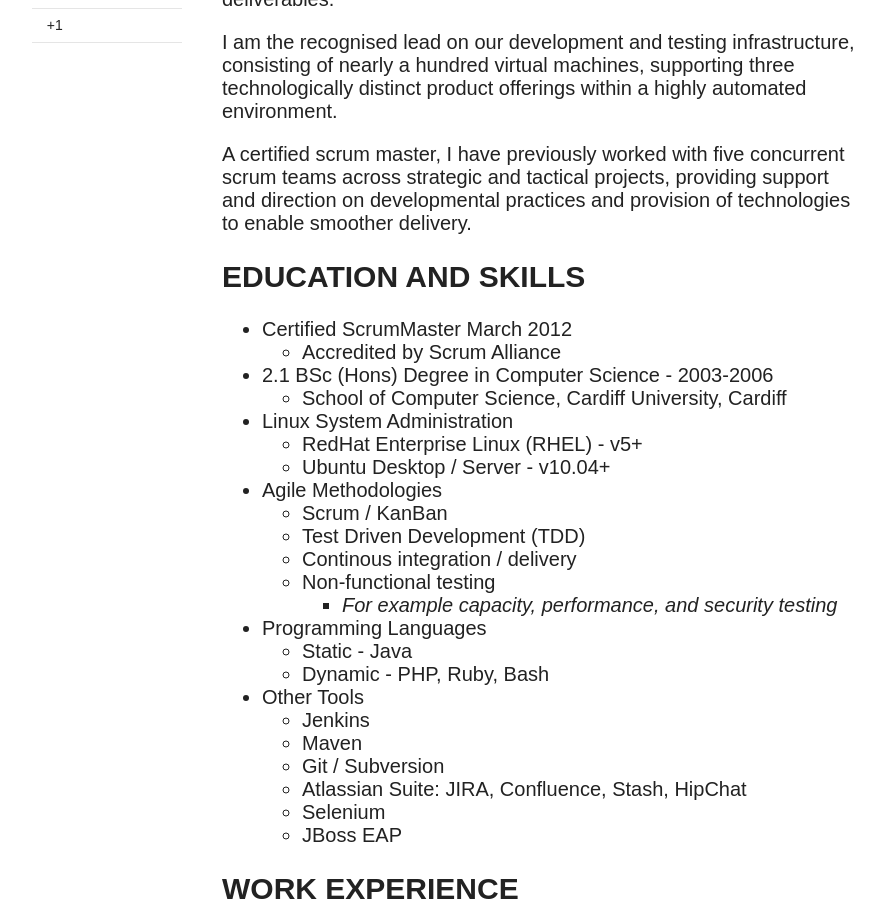
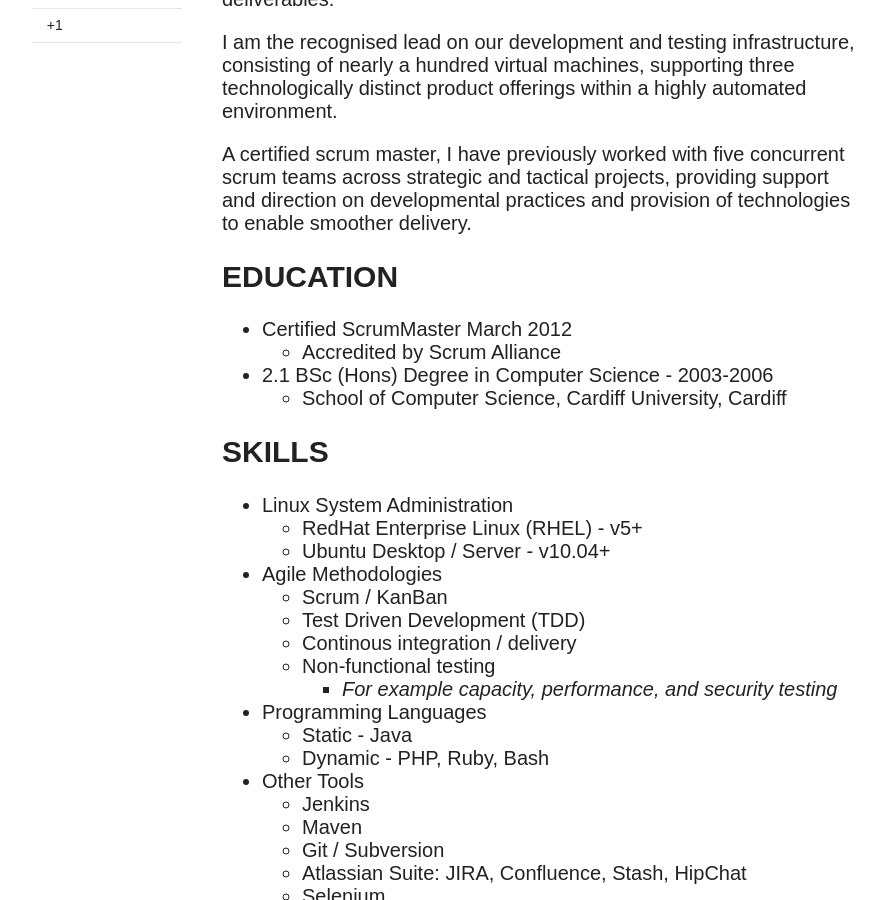
Before and after one commit to warmfusion/warmfusion.github.io, a Jekyll site: the page built from cv.md, in a window 1280 px wide and 900 px high, scrolled down 888 px. Shown: the whole window, without its empty margins (128-1012 px from the left). Built offline with Jekyll 4.4.1, drawn with Linux system fonts in a browser that asks for light colours; nearby versions of some CDN libraries.

Commit message:
formatting

```diff
--- a/cv.md
+++ b/cv.md
@@ -18,13 +18,14 @@
 A certified scrum master, I have previously worked with five concurrent scrum teams across strategic and tactical projects, providing support and direction on developmental practices and provision of technologies to enable smoother delivery.
 
 
-# EDUCATION AND SKILLS
+# EDUCATION
 
 * Certified ScrumMaster March 2012
     * Accredited by Scrum Alliance
 * 2.1 BSc (Hons) Degree in Computer Science - 2003-2006
     * School of Computer Science, Cardiff University, Cardiff
 
+## SKILLS
 
 * Linux System Administration
     * RedHat Enterprise Linux (RHEL) - v5+
```
